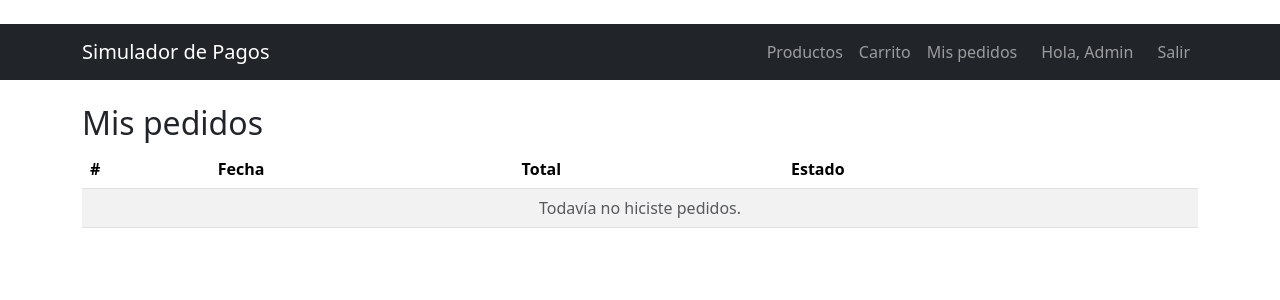
After one commit to ositooo1/Sist-de-pagos, a Flask app: page /pedidos in a window 1280 px wide. The commit adds this page. Shown: the top 300 px of the page. Run offline with Flask 3, Linux system fonts and the light colour scheme; a user stored in the database is signed in.

Commit message:
finalmente carrito y pedidos

```diff
--- a/app/__init__.py
+++ b/app/__init__.py
@@ -21,9 +21,11 @@ def create_app():
     from app import models
     from app.routes.auth import auth_bp
     from app.routes.products import products_bp
+    from app.routes.orders import orders_bp
 
     app.register_blueprint(auth_bp)
     app.register_blueprint(products_bp)
+    app.register_blueprint(orders_bp)
 
     with app.app_context():
         db.create_all()
--- a/app/routes/orders.py
+++ b/app/routes/orders.py
@@ -0,0 +1,131 @@
+from flask import Blueprint, render_template, redirect, url_for, flash, session, request, abort
+from flask_login import login_required, current_user
+from app import db
+from app.models import Producto, Pedido, ItemPedido
+from app.forms import AccionForm
+
+orders_bp = Blueprint("orders", __name__)
+
+
+def _items_carrito():
+    """Devuelve (lista de items, total) a partir del carrito guardado en sesión."""
+    items, total = [], 0
+    for pid, cantidad in session.get("carrito", {}).items():
+        producto = db.session.get(Producto, int(pid))
+        if producto:
+            subtotal = producto.precio * cantidad
+            items.append({"producto": producto, "cantidad": cantidad, "subtotal": subtotal})
+            total += subtotal
+    return items, total
+
+
+@orders_bp.route("/carrito")
+@login_required
+def carrito():
+    """Muestra el carrito actual."""
+    items, total = _items_carrito()
+    return render_template("carrito.html", items=items, total=total, form=AccionForm())
+
+
+@orders_bp.route("/carrito/agregar/<int:id>", methods=["POST"])
+@login_required
+def agregar(id):
+    """Agrega un producto al carrito."""
+    if not AccionForm().validate_on_submit():
+        abort(400)
+    producto = db.get_or_404(Producto, id)
+    try:
+        cantidad = max(1, int(request.form.get("cantidad", 1)))
+    except ValueError:
+        cantidad = 1
+
+    carrito = session.get("carrito", {})
+    nueva = carrito.get(str(id), 0) + cantidad
+    if nueva > producto.stock:
+        flash(f"Stock insuficiente de {producto.nombre} (disponible: {producto.stock}).", "warning")
+        return redirect(url_for("products.listar"))
+    carrito[str(id)] = nueva
+    session["carrito"] = carrito
+    flash(f"{producto.nombre} agregado al carrito.", "success")
+    return redirect(url_for("products.listar"))
+
+
+@orders_bp.route("/carrito/quitar/<int:id>", methods=["POST"])
+@login_required
+def quitar(id):
+    """Quita un producto del carrito."""
+    if AccionForm().validate_on_submit():
+        carrito = session.get("carrito", {})
+        carrito.pop(str(id), None)
+        session["carrito"] = carrito
+    return redirect(url_for("orders.carrito"))
+
+
+@orders_bp.route("/pedidos/confirmar", methods=["POST"])
+@login_required
+def confirmar():
+    """Convierte el carrito en un pedido pendiente y descuenta el stock."""
+    if not AccionForm().validate_on_submit():
+        abort(400)
+    items, total = _items_carrito()
+    if not items:
+        flash("El carrito está vacío.", "warning")
+        return redirect(url_for("orders.carrito"))
+
+    for it in items:
+        if it["cantidad"] > it["producto"].stock:
+            flash(f"Stock insuficiente de {it['producto'].nombre}.", "danger")
+            return redirect(url_for("orders.carrito"))
+
+    pedido = Pedido(usuario_id=current_user.id, estado="pendiente")
+    for it in items:
+        p = it["producto"]
+        pedido.items.append(ItemPedido(producto_id=p.id, cantidad=it["cantidad"],
+                                       precio_unitario=p.precio))
+        p.stock -= it["cantidad"]
+    pedido.calcular_total()
+    db.session.add(pedido)
+    db.session.commit()
+
+    session.pop("carrito", None)
+    flash("Pedido creado. Falta realizar el pago.", "success")
+    return redirect(url_for("orders.detalle", id=pedido.id))
+
+
+@orders_bp.route("/pedidos")
+@login_required
+def listar():
+    """Lista los pedidos del usuario actual."""
+    pedidos = (Pedido.query.filter_by(usuario_id=current_user.id)
+               .order_by(Pedido.fecha.desc()).all())
+    return render_template("pedidos.html", pedidos=pedidos)
+
+
+@orders_bp.route("/pedidos/<int:id>")
+@login_required
+def detalle(id):
+    """Detalle de un pedido (solo el dueño puede verlo)."""
+    pedido = db.get_or_404(Pedido, id)
+    if pedido.usuario_id != current_user.id:
+        abort(403)
+    return render_template("pedido_detalle.html", pedido=pedido, form=AccionForm())
+
+
+@orders_bp.route("/pedidos/<int:id>/cancelar", methods=["POST"])
+@login_required
+def cancelar(id):
+    """Cancela un pedido pendiente y devuelve el stock."""
+    if not AccionForm().validate_on_submit():
+        abort(400)
+    pedido = db.get_or_404(Pedido, id)
+    if pedido.usuario_id != current_user.id:
+        abort(403)
+    if pedido.estado != "pendiente":
+        flash("Solo se pueden cancelar pedidos pendientes.", "warning")
+    else:
+        for it in pedido.items:
+            it.producto.stock += it.cantidad
+        pedido.estado = "cancelado"
+        db.session.commit()
+        flash("Pedido cancelado.", "info")
+    return redirect(url_for("orders.detalle", id=pedido.id))
--- a/app/templates/base.html
+++ b/app/templates/base.html
@@ -1,42 +1,38 @@
-<!doctype html>
+<!DOCTYPE html>
 <html lang="es">
 <head>
-    <meta charset="UTF-8" />
-    <meta name="viewport" content="width=device-width, initial-scale=1" />
+    <meta charset="UTF-8">
+    <meta name="viewport" content="width=device-width, initial-scale=1">
     <title>{% block title %}Simulador de Pagos{% endblock %}</title>
-    <link
-      href="https://cdn.jsdelivr.net/npm/bootstrap@5.3.3/dist/css/bootstrap.min.css"
-      rel="stylesheet"
-    />
+    <link href="https://cdn.jsdelivr.net/npm/bootstrap@5.3.3/dist/css/bootstrap.min.css" rel="stylesheet">
 </head>
 <body>
 <nav class="navbar navbar-expand navbar-dark bg-dark mb-4">
     <div class="container">
-        <a class="navbar-brand" href="{{ url_for('index') }}"
-          >Simulador de Pagos</a
-        >
+        <a class="navbar-brand" href="{{ url_for('index') }}">Simulador de Pagos</a>
         <div class="navbar-nav ms-auto">
-          <a class="nav-link" href="{{ url_for('products.listar') }}"
-            >Productos</a
-          >
+            <a class="nav-link" href="{{ url_for('products.listar') }}">Productos</a>
             {% if current_user.is_authenticated %}
-          <span class="navbar-text me-3">Hola, {{ current_user.nombre }}</span>
+                <a class="nav-link" href="{{ url_for('orders.carrito') }}">Carrito</a>
+                <a class="nav-link" href="{{ url_for('orders.listar') }}">Mis pedidos</a>
+                <span class="navbar-text mx-3">Hola, {{ current_user.nombre }}</span>
                 <a class="nav-link" href="{{ url_for('auth.logout') }}">Salir</a>
             {% else %}
                 <a class="nav-link" href="{{ url_for('auth.login') }}">Ingresar</a>
-          <a class="nav-link" href="{{ url_for('auth.registro') }}"
-            >Registrarse</a
-          >
+                <a class="nav-link" href="{{ url_for('auth.registro') }}">Registrarse</a>
             {% endif %}
         </div>
     </div>
 </nav>
 
 <div class="container">
-      {% with mensajes = get_flashed_messages(with_categories=true) %} {% for
-      categoria, mensaje in mensajes %}
+    {% with mensajes = get_flashed_messages(with_categories=true) %}
+        {% for categoria, mensaje in mensajes %}
             <div class="alert alert-{{ categoria }}">{{ mensaje }}</div>
-      {% endfor %} {% endwith %} {% block content %}{% endblock %}
+        {% endfor %}
+    {% endwith %}
+
+    {% block content %}{% endblock %}
 </div>
 </body>
 </html>
--- /dev/null
+++ b/app/templates/pedidos.html
@@ -0,0 +1,23 @@
+{% extends "base.html" %}
+{% block title %}Mis pedidos{% endblock %}
+{% block content %}
+<h2>Mis pedidos</h2>
+<table class="table table-striped align-middle">
+    <thead><tr><th>#</th><th>Fecha</th><th>Total</th><th>Estado</th><th></th></tr></thead>
+    <tbody>
+    {% for p in pedidos %}
+        <tr>
+            <td>{{ p.id }}</td>
+            <td>{{ p.fecha.strftime("%d/%m/%Y %H:%M") }}</td>
+            <td>${{ "%.2f"|format(p.total) }}</td>
+            <td><span class="badge text-bg-secondary">{{ p.estado }}</span></td>
+            <td class="text-end">
+                <a href="{{ url_for('orders.detalle', id=p.id) }}" class="btn btn-sm btn-outline-primary">Ver</a>
+            </td>
+        </tr>
+    {% else %}
+        <tr><td colspan="5" class="text-center text-muted">Todavía no hiciste pedidos.</td></tr>
+    {% endfor %}
+    </tbody>
+</table>
+{% endblock %}
```
Also changed, not shown: app/forms.py (+15 -44 lines), app/templates/carrito.html (added, +35 -0 lines), app/templates/pedido_detalle.html (added, +30 -0 lines), app/templates/productos.html (+18 -31 lines), app.db. Lines whose indentation alone changed are shown as unchanged.
